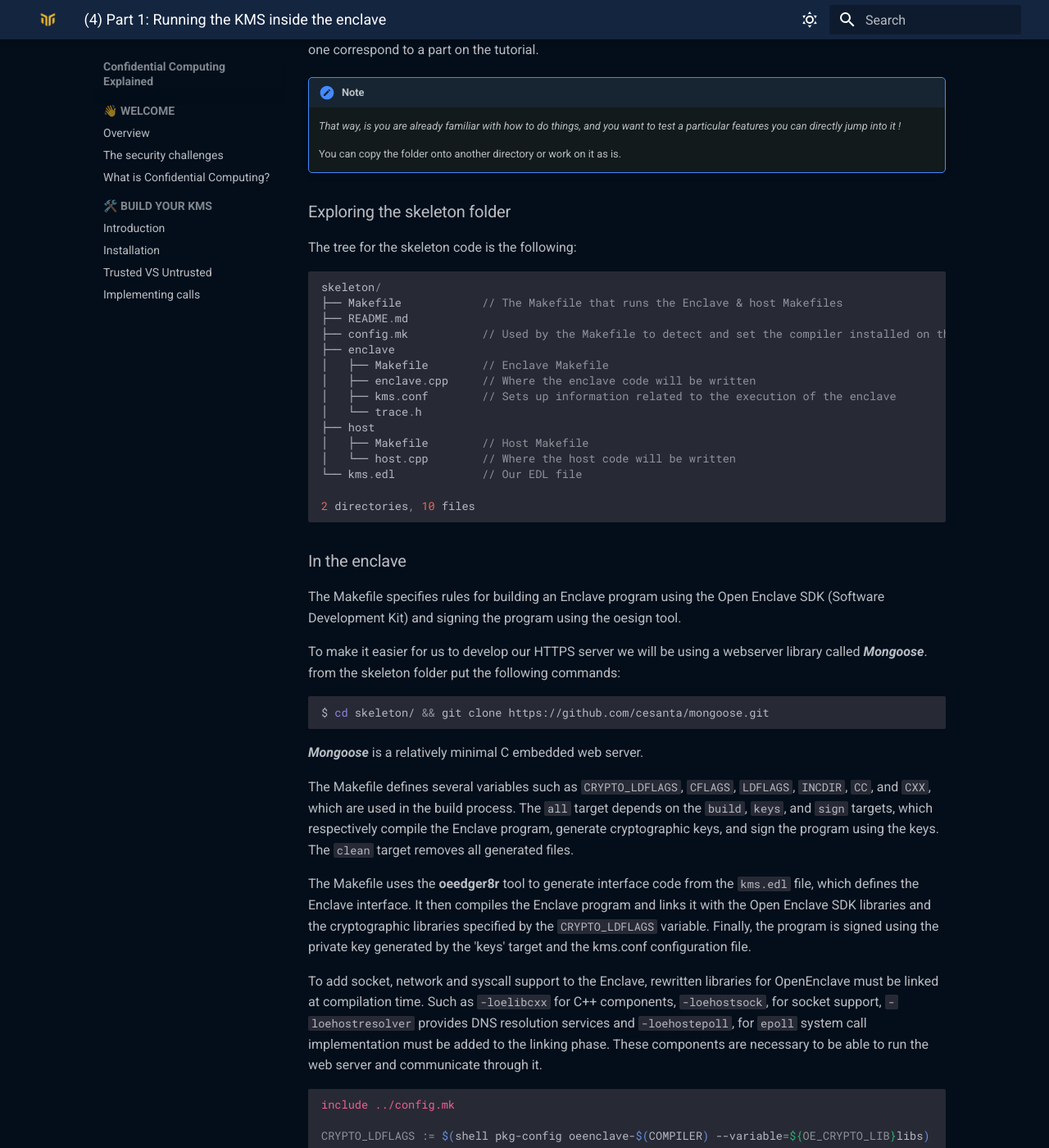
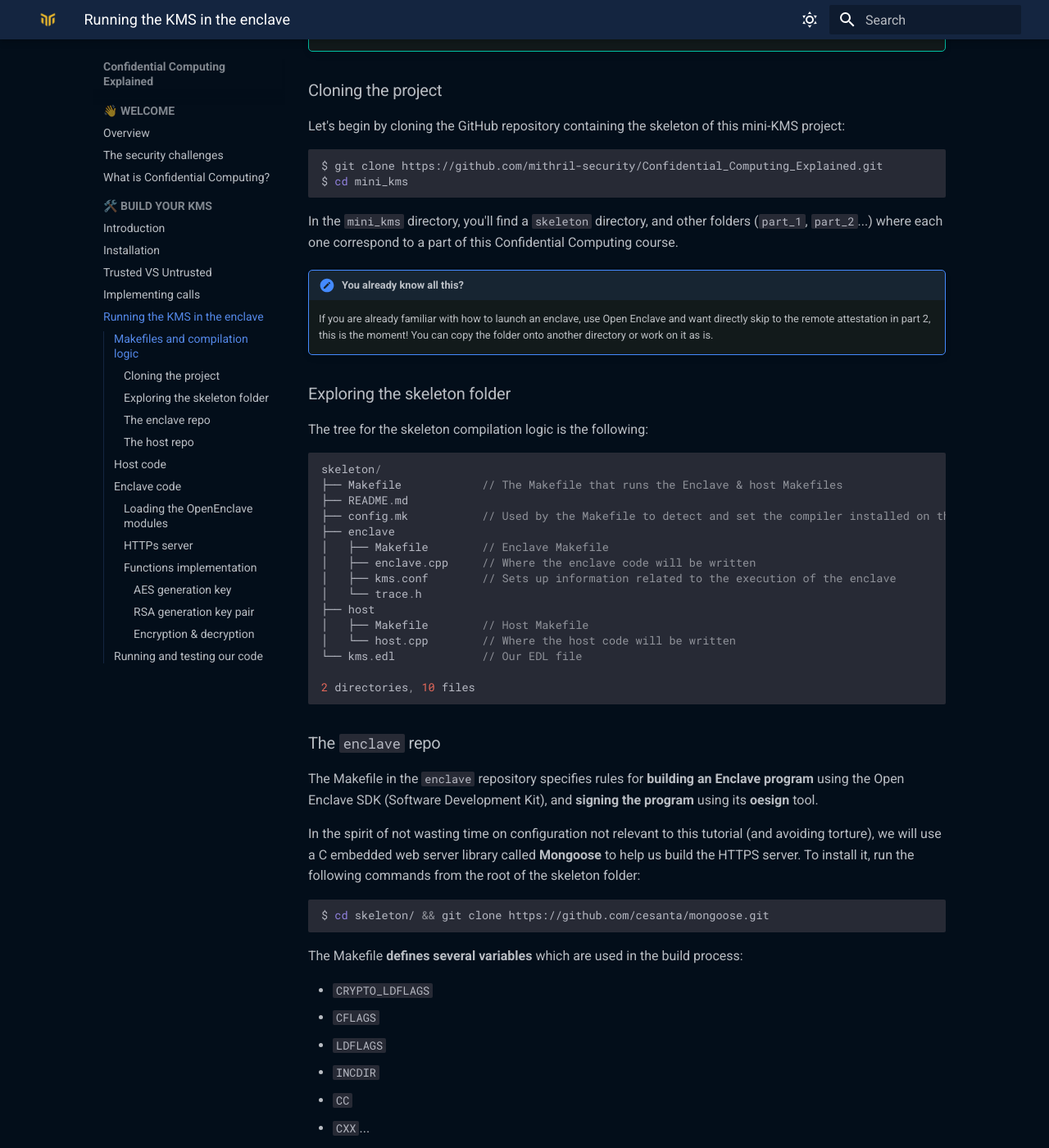
Before and after one commit to mithril-security/Confidential_Computing_Explained, an MkDocs documentation site: the page built from docs/docs/build-your-kms/part1_running_kms_enclave.md, in a window 1280 px wide and 1400 px high, scrolled down 636 px. Shown: the whole window at 82% size. Built offline with MkDocs 1.6.1 and Material for MkDocs 9.7.7, drawn with Linux system fonts in a browser that asks for light colours; comment, search, counter and statistics services are not loaded; some of the changed text lies outside the part shown.

Commit message:
saving progress

````diff
--- a/docs/docs/build-your-kms/part_1.md
+++ b/docs/docs/build-your-kms/part1_running_kms_enclave.md
@@ -1,30 +1,44 @@
-# (4) Part 1: Running the KMS inside the enclave
-!!!
-    This part can be ran in simulation mode.
+# Part 1: Running the KMS inside the enclave
+_____________________________________
 
-## Setting up the makefiles and compilation logic
+!!! info "This part can be done in simulation mode."
+
+As promised, let's launch our very first enclave!
+
+To do so, we'll need to set-up the **compilation logic**, code the **HTTPS server host and enclave side**, then **run and test** our program.
+
+___________________________________
+
+## Makefiles and compilation logic
+
 The structure of the code will be seperated in two.
 
-- One will be running in the host and will the enclave.
-- And one will be the code running inside the enclave.
+- One part will be the code **running in the host** that will **launch the enclave**.
+- One will be the code **running inside the enclave**.
 
-A skeleton of the `makefiles` was written to make it smoother to build and run the code that we will be adding.
+!!! tip "Ready-to-use Makefiles 😉"
+
+	The purpose of this tutorial isn't to torture you into endlessly writing Makefiles, so we prepared a skeleton of what you'll need to build and run the code for the enclave!
 
 ### Cloning the project
-Let's begin by cloning the project :
+
+Let's begin by cloning the GitHub repository containing the skeleton of this mini-KMS project:
+
 ```bash
 $ git clone https://github.com/mithril-security/Confidential_Computing_Explained.git
 $ cd mini_kms
 ```
-In the `mini_kms` directory, you'll find a `skeleton` directory, and other folders (`part_1`, `part_2`...) where each one correspond to a part on the tutorial.
 
-!!! Note
-    *That way, is you are already familiar with how to do things, and you want to test a particular features you can directly jump into it !*
+In the `mini_kms` directory, you'll find a `skeleton` directory, and other folders (`part_1`, `part_2`...) where each one correspond to a part of this Confidential Computing course.
 
-    You can copy the folder onto another directory or work on it as is.
+!!! note "You already know all this?"
+
+	If you are already familiar with how to launch an enclave, use Open Enclave and want directly skip to the remote attestation in part 2, this is the moment! You can copy the folder onto another directory or work on it as is.
 
 ### Exploring the skeleton folder
-The tree for the skeleton code is the following:
+
+The tree for the skeleton compilation logic is the following:
+
 ```c
 skeleton/
 ├── Makefile            // The Makefile that runs the Enclave & host Makefiles
@@ -44,22 +58,50 @@
 ```
 
 
-### In the enclave
-The Makefile specifies rules for building an Enclave program using the Open Enclave SDK (Software Development Kit) and signing the program using the oesign tool.
+### The `enclave` repo
 
-To make it easier for us to develop our HTTPS server we will be using a webserver library called ***Mongoose***. from the skeleton folder put the following commands:
+The Makefile in the `enclave` repository specifies rules for **building an Enclave program** using the Open Enclave SDK (Software Development Kit), and **signing the program** using its **oesign** tool.
+
+In the spirit of not wasting time on configuration not relevant to this tutorial (and avoiding torture), we will use a C embedded web server library called **Mongoose** to help us build the HTTPS server. To install it, run the following commands from the root of the skeleton folder:
+
 ```bash
 $ cd skeleton/ && git clone https://github.com/cesanta/mongoose.git
 ```
-***Mongoose*** is a relatively minimal C embedded web server.
 
+The Makefile **defines several variables** which are used in the build process:
 
++ `CRYPTO_LDFLAGS`
++ `CFLAGS`
++ `LDFLAGS`
++ `INCDIR`
++ `CC`
++ `CXX`...
 
-The Makefile defines several variables such as `CRYPTO_LDFLAGS`, `CFLAGS`, `LDFLAGS`, `INCDIR`, `CC`, and `CXX`, which are used in the build process. The `all` target depends on the `build`, `keys`, and `sign` targets, which respectively compile the Enclave program, generate cryptographic keys, and sign the program using the keys. The `clean` target removes all generated files.
+The `all` target depends on three other targets:
 
-The Makefile uses the **oeedger8r** tool to generate interface code from the `kms.edl` file, which defines the Enclave interface. It then compiles the Enclave program and links it with the Open Enclave SDK libraries and the cryptographic libraries specified by the `CRYPTO_LDFLAGS` variable. Finally, the program is signed using the private key generated by the 'keys' target and the kms.conf configuration file.
+ + `build`to **compile** the enclave program.
+ + `keys` to **generate cryptographic keys**.
+ + `sign` to **sign** the program using the keys.
 
-To add socket, network and syscall support to the Enclave, rewritten libraries for OpenEnclave must be linked at compilation time. Such as `-loelibcxx` for C++ components, `-loehostsock`, for socket support, `-loehostresolver` provides DNS resolution services and `-loehostepoll`, for `epoll` system call implementation must be added to the linking phase. These components are necessary to be able to run the web server and communicate through it.
+To add `socket`, `network` and `syscall` support to the enclave, we must link rewritten libraries for OpenEnclave at compilation time. They are necessary to run the web server and communicate through it.
+
++ `-loelibcxx` for C++ components
++ `-loehostsock` for socket support
++ `-loehostresolver` for DNS resolution services
++ `-loehostepoll` for `epoll` system call implementation
+
+The `clean` target **removes all generated files**.
+
+!!! abstract "A build in 3 steps"
+
+	<font size="3">
+
+	+ The Makefile uses the **oeedger8r** tool to **generate interface code** from the `kms.edl` file (which defines the enclave interface).
+
+	+ Then it **compiles the enclave** and **links it with the Open Enclave SDK** libraries and the cryptographic libraries specified by the `CRYPTO_LDFLAGS` variable.
+
+	+ Finally, the program **is signed** using the private key generated by the `keys` target and the `kms.conf` configuration file.
+	</font>
 
 ```makefile
 
@@ -108,8 +150,9 @@
 	openssl genrsa -out private.pem -3 3072
 	openssl rsa -in private.pem -pubout -out public.pem
 ```
-### In the host
-The Makefile for building the untrusted host program. The `build` target uses **oeedger8r** to generate interface code from the `kms.edl` file, which defines the interface between the untrusted host program and the trusted Enclave program. It then compiles the host program and links it with the Open Enclave SDK libraries specified by the `LDFLAGS` variable.
+### The `host` repo
+
+The Makefile in the `host` repository builds the untrusted host program. The `build` target uses **oeedger8r** to generate interface code from the `kms.edl` file, which defines the interface between the untrusted host program and the trusted Enclave program. It then compiles the host program and links it with the Open Enclave SDK libraries specified by the `LDFLAGS` variable.
 
 The `clean` target removes all generated files.
 
@@ -140,6 +183,9 @@
 When run, the `kms_host` executable launches the Enclave and runs it.
 
 So let's start by writing the Host code that will launch the Enclave and start the server via the Ecall.
+
+___________________________
+
 ## Host code
 
 We begin by adding the necessary header files for the host, including `stdio.h` for standard I/O operations, `openenclave/host.h` for creating enclaves, `sys/stat.h` and `sys/types.h` for working with file permissions, `fstream` and `iostream` for working with file streams, and string for working with strings.
@@ -214,8 +260,6 @@
 }
 ```
 
-
-
 This is the main function that is executed when the program is run. It first declares and initializes some variables, including a flag for debugging, a pointer to an enclave, and variables to specify the port and whether to keep the server up. It then creates the enclave using the `create_enclave` function and the provided enclave path and flags. If the enclave creation fails, the program jumps to the `exit` label and terminates the program. Otherwise, it sets up the http server using the `set_up_server` function with the enclave, port, and server keep-up variables. If the server setup fails, it also jumps to the `exit` label and terminates the program. Finally, it terminates the enclave and returns a status code.
 
 ```C++
@@ -262,8 +306,10 @@
     return ret;
 ```
 
+________________________
 
 ## Enclave code
+
 This is a C/C++ code snippet that includes several header files and defines two character pointers `certificate` and `private_key`.
 
 The enclave code will be the core of the KMS.
@@ -319,6 +365,7 @@
 ```
 
 ### Loading the OpenEnclave modules
+
 While it is necessary to add the network components at compilation time, we still need to load them. The function `load_oe_modules` serves that purpose by calling the loading function for each feature:
 ```C++
 // enclave.cpp
@@ -355,8 +402,8 @@
 }
 ```
 
+### HTTPs server
 
-### HTTPs server
 - ***Generate a TLS certificate***: To use HTTPS, we first need to generate a TLS (Transport Layer Security) certificate. To generate a self-signed certificate and private key associated with, we use the following command with Openssl.
 ```bash
 $ openssl req -new -x509 -key private.key -out certificate.crt -days 3650
@@ -366,6 +413,7 @@
 One way to do so is declare the certificate and private key directly as a constant variable.
 
 !!! warning
+
     As it is an HTTPs server for testing purposes, the certificate and private key can be imported, or in our case, copying it in a variable.
     In a production environment, ***the certificate and private key must be protected and stored securely***.
 
@@ -461,7 +509,7 @@
 ```
 You should get a status json response.
 
-### functions implementation
+### Functions implementation
 
 In **OpenEnclave**, the `oe_random()` function is used to generate random numbers. This function uses the RDRAND instruction, if available, to generate entropy from the processor's hardware random number generator (RNG). If the RDRAND instruction is not available, the function uses the operating system's random number generator. The `oe_random()` function is used to generate keys, nonces, and other random data in OpenEnclave.
 **Mbedtls** should normally calls to RDRAND instruction when calling to a random number generator.
@@ -477,4 +525,7 @@
 #### Encryption & decryption
 ## Running and testing our code
 
-## Next improvements
+
+<br />
+<br />
+[Next Chapter Under Construction :fontawesome-solid-hammer:](#){ .md-button .md-button--primary }
--- a/mkdocs.yml
+++ b/mkdocs.yml
@@ -105,3 +105,4 @@
     - Installation: "docs/build-your-kms/installation.md"
     - Trusted VS Untrusted: "docs/build-your-kms/trusted-vs-untrusted.md"
     - Implementing calls: "docs/build-your-kms/trusted-vs-untrusted-impl.md"
+    - Running the KMS in the enclave: "docs/build-your-kms/part1_running_kms_enclave.md"
````
Also changed, not shown: docs/docs/build-your-kms/trusted-vs-untrusted-impl.md (+1 -1 lines).
